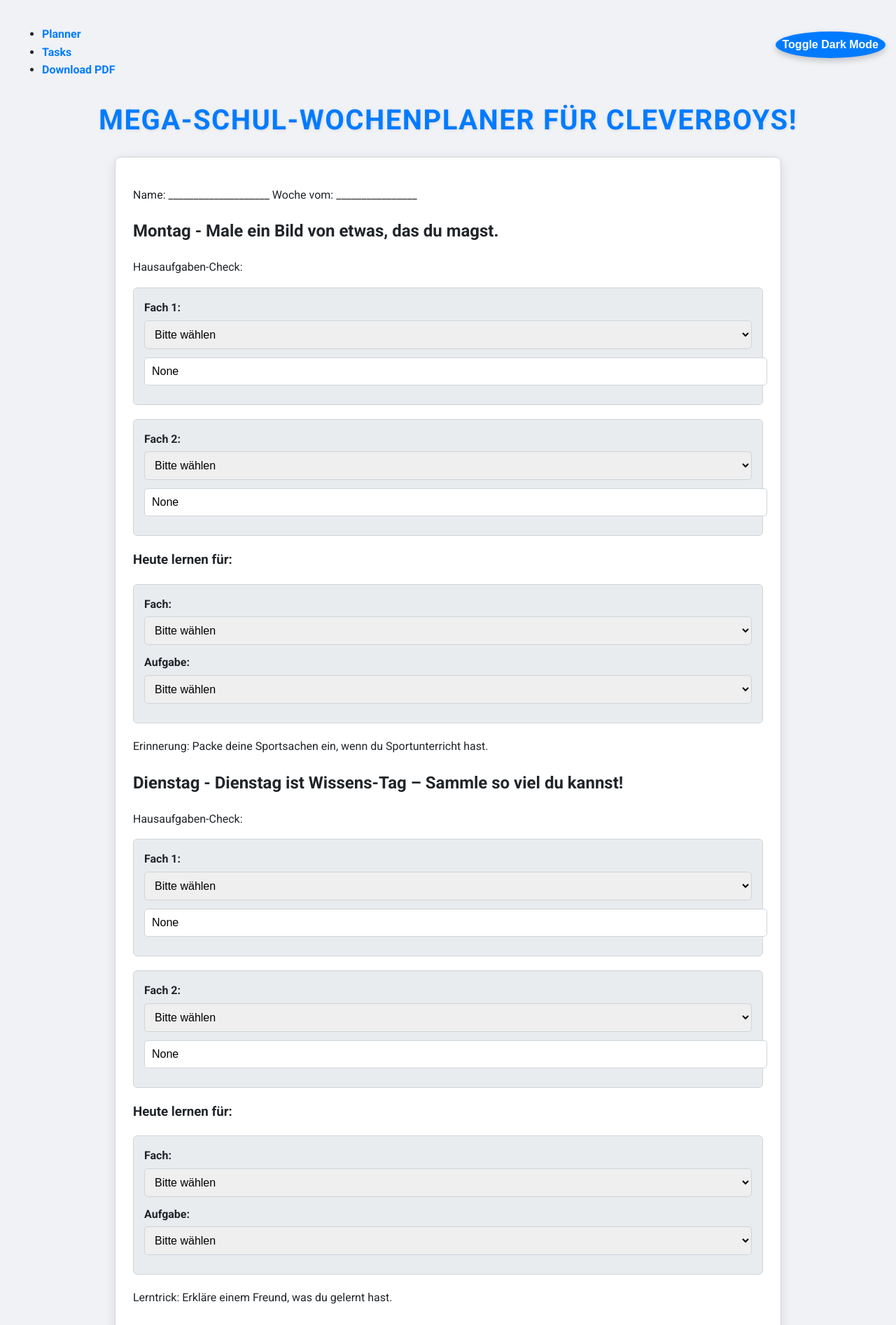
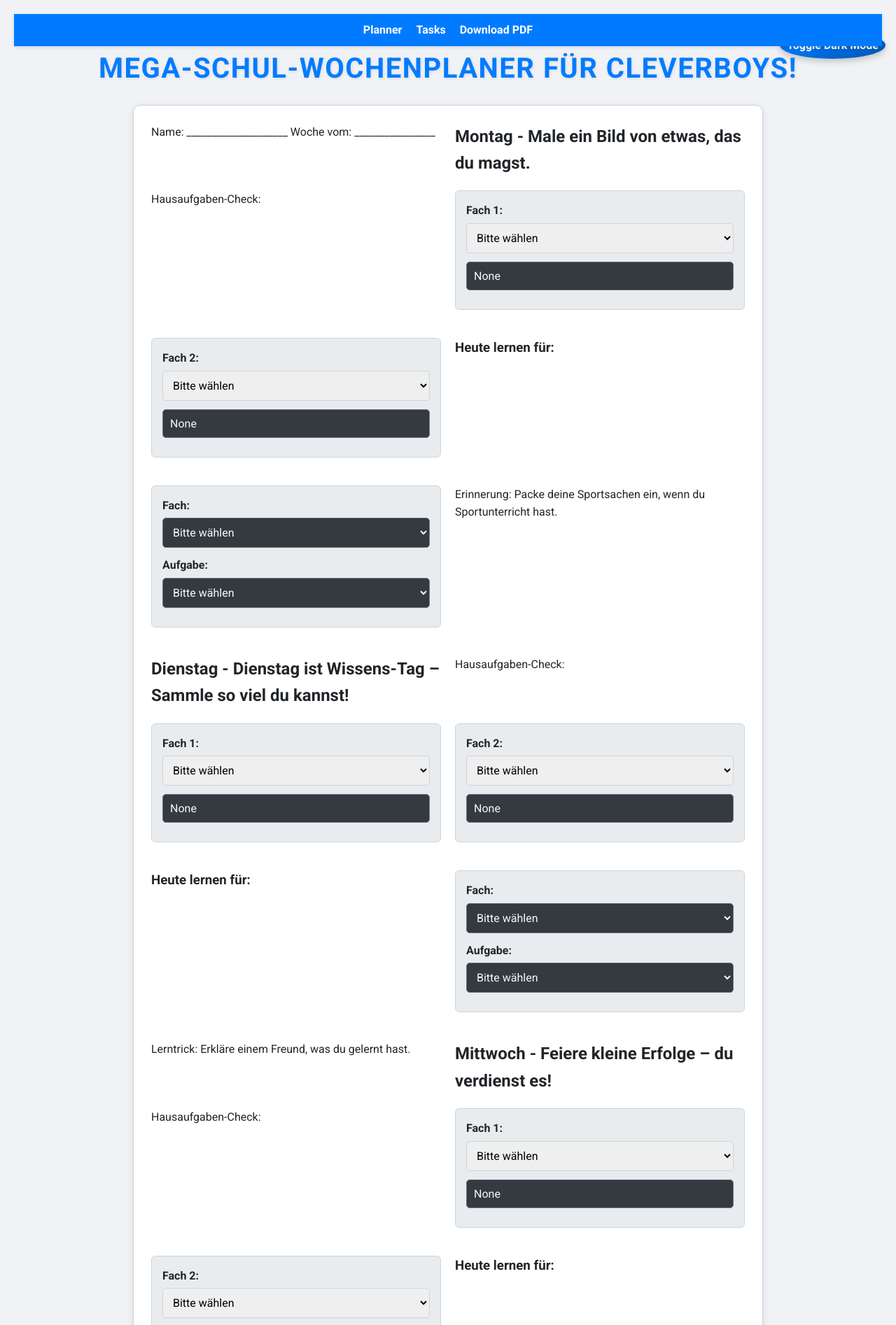
Before and after one commit to DaFum/Wochenplan, a Flask app: page / in a window 1280 px wide. Shown: the top 1894 px of the page at 70% size. Run offline with Flask 3, Linux system fonts and the light colour scheme; data that the repository does not hold is empty; some libraries are stand-ins or nearby versions.

Commit message:
Aktualisieren von styles.css

```diff
--- a/static/styles.css
+++ b/static/styles.css
@@ -1,6 +1,7 @@
 /* Import Google Fonts */
-@import url('https://fonts.googleapis.com/css2?family=Roboto:wght@400;700&display=swap');
+@import url('https://fonts.googleapis.com/css2?family=Roboto:wght@400;700&family=Montserrat:wght@300;500;700&display=swap');
 
+/* Root Variables */
 :root {
     --color-background: #f0f2f5;
     --color-text: #212529;
@@ -15,18 +16,59 @@
     --color-muted: #6c757d;
 }
 
-/* General styles */
+/* General Reset and Styling */
+* {
+    box-sizing: border-box;
+    margin: 0;
+    padding: 0;
+    font-family: 'Roboto', 'Montserrat', sans-serif;
+}
+
 body {
     font-family: 'Roboto', sans-serif;
     background-color: var(--color-background);
     color: var(--color-text);
+    line-height: 1.6;
+    font-size: 16px;
     padding: 20px;
     margin: 0;
     transition: background-color 0.3s, color 0.3s;
-    line-height: 1.6;
 }
 
-/* Title styling */
+/* Sticky Header Styling */
+.sticky-header {
+    background-color: var(--color-primary);
+    color: var(--color-light);
+    padding: 10px 20px;
+    position: sticky;
+    top: 0;
+    z-index: 1000;
+    box-shadow: 0 2px 5px rgba(0, 0, 0, 0.1);
+}
+
+.navbar {
+    display: flex;
+    justify-content: space-around;
+}
+
+.nav-list {
+    list-style: none;
+    display: flex;
+    gap: 20px;
+}
+
+.nav-list a {
+    color: var(--color-light);
+    text-decoration: none;
+    font-weight: bold;
+    transition: color 0.3s;
+}
+
+.nav-list a:hover {
+    color: #ffcc00;
+}
+
+/* Title Styling */
 .title {
     color: var(--color-primary);
     font-size: 2.5rem;
@@ -37,18 +79,34 @@ body {
     text-shadow: 1px 1px 4px rgba(0, 0, 0, 0.1);
 }
 
-/* Planner container styling */
+/* Planner and Card Layout */
 .planner {
+    display: grid;
+    grid-template-columns: repeat(auto-fit, minmax(300px, 1fr));
+    gap: 20px;
     background-color: var(--color-light);
     border: 1px solid var(--color-border);
-    border-radius: 8px;
-    box-shadow: 0 4px 15px rgba(0, 0, 0, 0.1);
+    border-radius: 10px;
     padding: 25px;
+    box-shadow: 0 2px 10px rgba(0, 0, 0, 0.1);
+    margin-top: 20px;
     max-width: 900px;
     margin: 20px auto;
 }
 
-/* Task and learning task styling */
+.card {
+    background-color: #fafafa;
+    border-radius: 10px;
+    padding: 15px;
+    box-shadow: 0 1px 5px rgba(0, 0, 0, 0.1);
+    transition: transform 0.3s;
+}
+
+.card:hover {
+    transform: translateY(-5px);
+}
+
+/* Task and Learning Task Styling */
 .task, .learning-task {
     display: flex;
     flex-direction: column;
@@ -91,9 +149,9 @@ body {
     box-shadow: 0 0 6px rgba(0, 123, 255, 0.3);
 }
 
-/* Button styling */
+/* Button Styling */
 button {
-    background-color: var(--color-primary);
+    background: linear-gradient(135deg, var(--color-primary), #0056b3);
     color: var(--color-light);
     font-size: 1em;
     font-weight: bold;
@@ -221,14 +214,74 @@ body.dark-mode a {
     color: #721c24;
 }
 
-body.dark-mode .flash-messages .success {
-    background-color: #155724;
-    color: #d4edda;
+/* Dark Mode */
+body.dark-mode {
+    background-color: var(--color-dark-background);
+    color: var(--color-dark-text);
 }
 
-body.dark-mode .flash-messages .error {
-    background-color: #721c24;
-    color: #f8d7da;
+body.dark-mode .planner {
+    background-color: #1e1e1e;
+    color: var(--color-dark-text);
+    border-color: var(--color-muted);
+    box-shadow: none;
+}
+
+body.dark-mode .card {
+    background-color: #2c2c2c;
+    box-shadow: 0 1px 5px rgba(255, 255, 255, 0.1);
+}
+
+body.dark-mode .task, body.dark-mode .learning-task {
+    background-color: #495057;
+    border-color: var(--color-muted);
+}
+
+body.dark-mode .task label, body.dark-mode .learning-task label {
+    color: var(--color-dark-text);
+}
+
+body.dark-mode .task select, .task input, .learning-task select, .learning-task input {
+    background-color: var(--color-dark-background);
+    color: var(--color-dark-text);
+    border-color: var(--color-muted);
+}
+
+body.dark-mode button {
+    background-color: var(--color-accent);
+}
+
+body.dark-mode button:hover {
+    background-color: var(--color-primary);
+    box-shadow: 0 6px 15px rgba(0, 123, 255, 0.3);
+}
+
+body.dark-mode a {
+    color: var(--color-accent);
+}
+
+/* Dark Mode Toggle Button */
+.dark-mode-toggle {
+    position: fixed;
+    top: 15px;
+    right: 15px;
+    background-color: var(--color-primary);
+    color: var(--color-light);
+    border: none;
+    border-radius: 50%;
+    padding: 10px;
+    cursor: pointer;
+    box-shadow: 0 4px 10px rgba(0, 0, 0, 0.2);
+    transition: background-color 0.3s, transform 0.3s;
+}
+
+.dark-mode-toggle:hover {
+    background-color: var(--color-accent);
+    transform: rotate(360deg);
+}
+
+.dark-mode-toggle:focus {
+    outline: none;
 }
 
 /* Animations */
```
Also changed, not shown: other parts of static/styles.css (+8 -68 lines).
